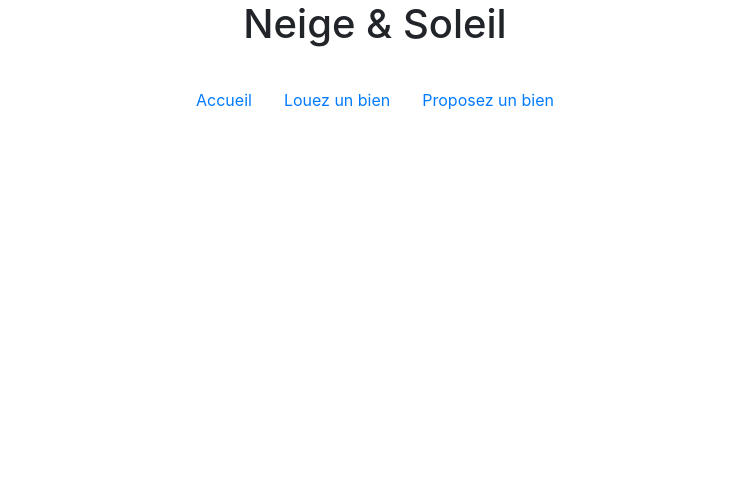
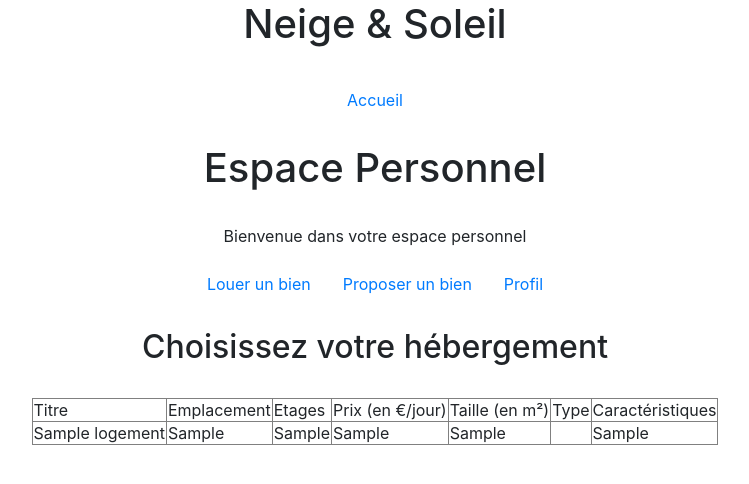
Before and after one commit to KATARS/neige_soleil_DELAGE_RETTERER_FELICIO, a PHP site: page /neige_mvc/profil.php?page=1 in a window 1280 px wide. Shown: the top 484 px of the page, without its empty margins (265-1014 px from the left). Run offline with PHP 8.4, Linux system fonts and the light colour scheme; tables that the repository leaves empty or names only in its code hold one stand-in row (values such as "Sample post"); a stand-in replaces the project's code that opens the database connection.

Commit message:
Update Espace Membre
Formulaire Inscription + Formulaire d'ajout de bien (pas réussi a géré l'upload des photos) + Catalogue (definir le moyen d'afficher les photos)

To Do:
Ajouter l'id de l'user sur le logement ajouté et sur le contrat
Connexion - Profil - Création d'un contrat lors de l'ajout d'un bien (reprends les mêmes infos) - Espace proprio

```diff
--- a/neige_mvc/controler/logement.class.php
+++ b/neige_mvc/controler/logement.class.php
@@ -1,41 +1,38 @@
 <?php
   class Logement
   {
-    private $titre,$emplacement;
+    private $titre,$emplacement,$etage,$prix,$taille,$type,$caracteristique;
 
     public function __construct()
     {
       $this->titre="";
       $this->emplacement="";
-      /*$this->type="";
+      $this->etage="";
+      $this->prix="";
       $this->taille= "";
-      $this->etage="";
+      $this->type="";
       $this->caracteristique="";
-      $this->photos="";
-      $this->prix="";*/
     }
     public function renseignerLogement ($tab) //recupere donnees
     {
       $this->titre= $tab["titre"];
       $this->emplacement= $tab["emplacement"];
-      /*$this->type= $tab["type"];
+      $this->etage= $tab["etage"];
+      $this->prix= $tab["prix"];
       $this->taille= $tab["taille"];
-      $this->etage= $tab["etage"];
+      $this->type= $tab["type"];
       $this->caracteristique= $tab["caracteristique"];
-      $this->photos= $tab["photos"];
-      $this->prix= $tab["prix"];*/
     }
     public function serialiserLogement () //serialisation
     {
       $tab = array();
-      $tab["titre"]= iconv('UTF-8', 'ASCII//TRANSLIT', ($this->titre));
-      $tab["emplacement"]= iconv('UTF-8', 'ASCII//TRANSLIT', ($this->emplacement));
-      /*$tab["type"] = iconv('UTF-8', 'ASCII//TRANSLIT', ($this->type));
-      $tab["taille"]= iconv('UTF-8', 'ASCII//TRANSLIT', ($this->taille));
-      $tab["etage"] = iconv('UTF-8', 'ASCII//TRANSLIT', ($this->etage));
-      $tab["caracteristique"]= iconv('UTF-8', 'ASCII//TRANSLIT', ($this->caracteristique));
-      $tab["photos"]= iconv('UTF-8', 'ASCII//TRANSLIT', ($this->photos));
-      $tab["prix"]= iconv('UTF-8', 'ASCII//TRANSLIT', ($this->prix));*/
+      $tab["titre"]= $this->titre;
+      $tab["emplacement"]= $this->emplacement;
+      $tab["etage"] = $this->etage;
+      $tab["prix"]= $this->prix;
+      $tab["taille"]= $this->taille;
+      $tab["type"] = $this->type;
+      $tab["caracteristique"]= $this->caracteristique;
       return $tab;
     }
 
@@ -56,13 +53,21 @@
     {
       $this->emplacement=$emplacement;
     }
-    /*public function getType()
+    public function getEtage()
     {
-      return $this->type;
+      return $this->etage;
     }
-    public function setType($type)
+    public function setEtage($etage)
     {
-      $this->type=$type;
+      $this->etage=$etage;
+    }
+    public function getPrix()
+    {
+      return $this->prix;
+    }
+    public function setPrix($prix)
+    {
+      $this->prix=$prix;
     }
     public function getTaille()
     {
@@ -72,13 +77,13 @@
     {
       $this->taille=$taille;
     }
-    public function getEtage()
+    public function getType()
     {
-      return $this->etage;
+      return $this->type;
     }
-    public function setEtage($etage)
+    public function setType($type)
     {
-      $this->etage=$etage;
+      $this->type=$type;
     }
     public function getCaracteristique()
     {
@@ -88,21 +93,5 @@
     {
       $this->caracteristique=$caracteristique;
     }
-    public function getPhotos()
-    {
-      return $this->photos;
-    }
-    public function setPhotos($photos)
-    {
-      $this->photos=$photos;
-    }
-    public function getPrix()
-    {
-      return $this->prix;
-    }
-    public function setPrix($prix)
-    {
-      $this->prix=$prix;
-    }*/
   }
  ?>
--- a/neige_mvc/portail.php
+++ b/neige_mvc/portail.php
@@ -39,13 +39,13 @@ include ("controler/user.class.php");
       break;
       case 2:
       $unControler= new Controler ("localhost","test","root","","user",array(PDO::ATTR_ERRMODE=>PDO::ERRMODE_EXCEPTION));
-      include("vu/vuinsert.php");
+      include("vu/vuinscription.php");
       if(isset($_POST['valider']))
       {
         // insertion d'un nouvel eleve
         $unUser = new User ();
         $unUser->renseigner($_POST);
-        $unControler->insert ($unUser);
+        $unControler->insert($unUser);
         echo "insertion réussie";
       }
       break;
--- a/neige_mvc/profil.php
+++ b/neige_mvc/profil.php
@@ -14,21 +14,30 @@ include ("controler/user.class.php");
           <li class="nav-item">
             <a class="nav-link active" href="index.php">Accueil</a>
           </li>
-          <li class="nav-item">
-            <a class="nav-link active" href="index.php?page=1">Louez un bien</a>
-          </li>
-          <li class="nav-item">
-            <a class="nav-link active" href="profil.php?page=2">Proposez un bien</a>
-          </li>
         </ul>
+    </br>
+    <h1>Espace Personnel</h1></br>
+    <p>Bienvenue dans votre espace personnel</p>
+    <ul class="nav justify-content-center">
+      <li class="nav-item">
+        <a class="nav-link active" href="profil.php?page=1">Louer un bien</a>
+      </li>
+      <li class="nav-item">
+        <a class="nav-link active" href="profil.php?page=2">Proposer un bien</a>
+      </li>
+      <li class="nav-item">
+        <a class="nav-link active" href="profil.php">Profil</a>
+      </li>
+    </ul></br>
     <?php
     $page =(isset($_GET['page']))? $_GET['page'] :0 ;
     switch($page)
     {
       case 1:
-      $unControler= new Controler ("localhost","test","root","","user",array(PDO::ATTR_ERRMODE=>PDO::ERRMODE_EXCEPTION));
-
-      include("vu/vuconnection.php");
+      $unControler= new Controler ("localhost","test","root","","logement",array(PDO::ATTR_ERRMODE=>PDO::ERRMODE_EXCEPTION));
+      $resultats = $unControler->selectAll();
+      include("vu/vulogement.php");
+      break;
       break;
       case 2:
       $unControler= new Controler ("localhost","test","root","","logement",array(PDO::ATTR_ERRMODE=>PDO::ERRMODE_EXCEPTION));
--- a/neige_mvc/vu/vulogement.php
+++ b/neige_mvc/vu/vulogement.php
@@ -11,12 +11,22 @@
         <tr>
           <td>Titre</td>
           <td>Emplacement</td>
+          <td>Etages</td>
+          <td>Prix (en €/jour)</td>
+          <td>Taille (en m²)</td>
+          <td>Type</td>
+          <td>Caractéristiques</td>
         </tr>
         <?php
           foreach ($resultats as $unResultat)
           {
             echo "<tr><td>".$unResultat['titre']."</td>";
-            echo "<td>".$unResultat['emplacement']."</td></tr>";
+            echo "<td>".$unResultat['emplacement']."</td>";
+            echo "<td>".$unResultat['etage']."</td>";
+            echo "<td>".$unResultat['prix']."</td>";
+            echo "<td>".$unResultat['taille']."</td>";
+            echo "<td>".$unResultat['type']."</td>";
+            echo "<td>".$unResultat['caracteristique']."</td></tr>";
           }
         ?>
       </table>
```
Also changed, not shown: neige_mvc/test.sql (+11 -0 lines), neige_mvc/vu/vuinscription.php (added, +61 -0 lines), neige_mvc/vu/vuinsertlogement.php (+7 -17 lines), neige_mvc/model/model.php (indentation only).
